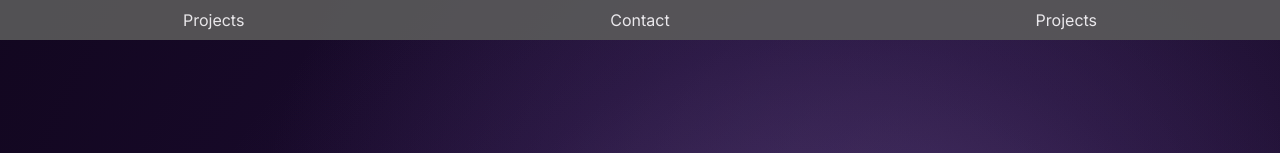
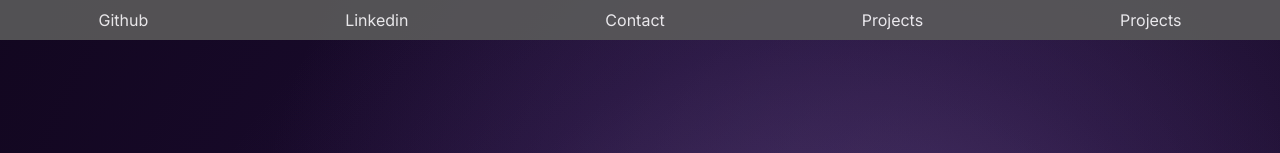
Before and after one commit to ChrisBennett909/Freelance-Website, a plain HTML site: page index.html in a window 1280 px wide. Shown: the top 153 px of the page. Drawn offline with Linux system fonts and the light colour scheme.

Commit message:
Adding github and linkedin to contact bar

```diff
--- a/index.html
+++ b/index.html
@@ -9,8 +9,10 @@
     <body>
         <div class="Container">
             <div class="ContactBar">
+                <a href="https://github.com/ChrisBennett909">Github</a>
+                <a href="https://www.linkedin.com/in/christopher-bennett-395a72253/">Linkedin</a>
+                <a href="contactPage.html">Contact</a>
                 <a href="portfolioPage.html">Projects</a>
-                <a href="contactPage.html">Contact</a>
                 <a href="projectPage.html">Projects</a>
             </div>
 
```
